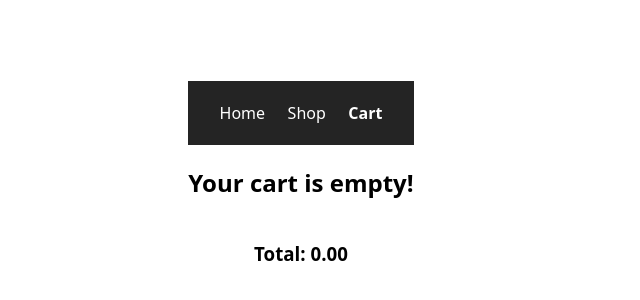
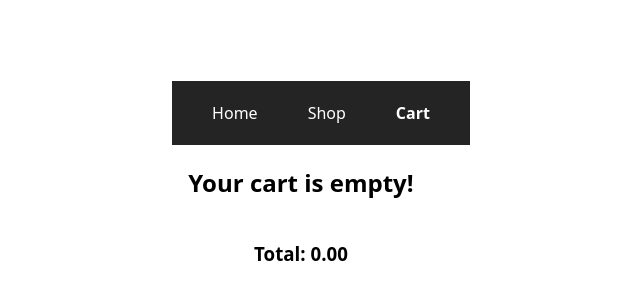
Before and after one commit to Lyarc79/Shopping-Cart, a React (Vite) app: page /cart in a window 1280 px wide. Shown: the part 216-516 px from the top of the page, without its empty margins (339-979 px from the left). Built offline with nearby package versions, Linux system fonts and the light colour scheme.

Commit message:
Change navbar cart badge

```diff
--- a/src/components/Navbar.jsx
+++ b/src/components/Navbar.jsx
@@ -7,7 +7,7 @@ const links = [
   { name: "Cart", path: "/cart" },
 ];
 
-export default function Navbar() {
+export default function Navbar({ totalItems }) {
   return (
     <nav className={styles.navbar}>
       {links.map((link) => (
@@ -19,7 +19,10 @@ export default function Navbar() {
             isActive ? `${styles.link} ${styles.activeLink}` : styles.link
           }
         >
-          {link.name}
+          {link.name}{" "}
+          {link.name === "Cart" && totalItems > 0 && (
+            <span className={styles.cartBadge}>{totalItems}</span>
+          )}
         </NavLink>
       ))}
     </nav>
--- a/src/components/Navbar.module.css
+++ b/src/components/Navbar.module.css
@@ -2,7 +2,12 @@
   display: flex;
   background-color: #242424;
   padding: 20px;
-  justify-content: space-around;
+  justify-content: center;
+  gap: 50px;
+  position: sticky;
+  width: 100%;
+  top: 0;
+  z-index: 9999;
 }
 
 .link {
@@ -18,3 +23,14 @@
 .activeLink {
   font-weight: bold;
 }
+
+.cartBadge {
+  display: inline-block;
+  line-height: 20px;
+  text-align: center;
+  background-color: white;
+  color: black;
+  min-width: 20px;
+  min-height: 20px;
+  border-radius: 50%;
+}
```
